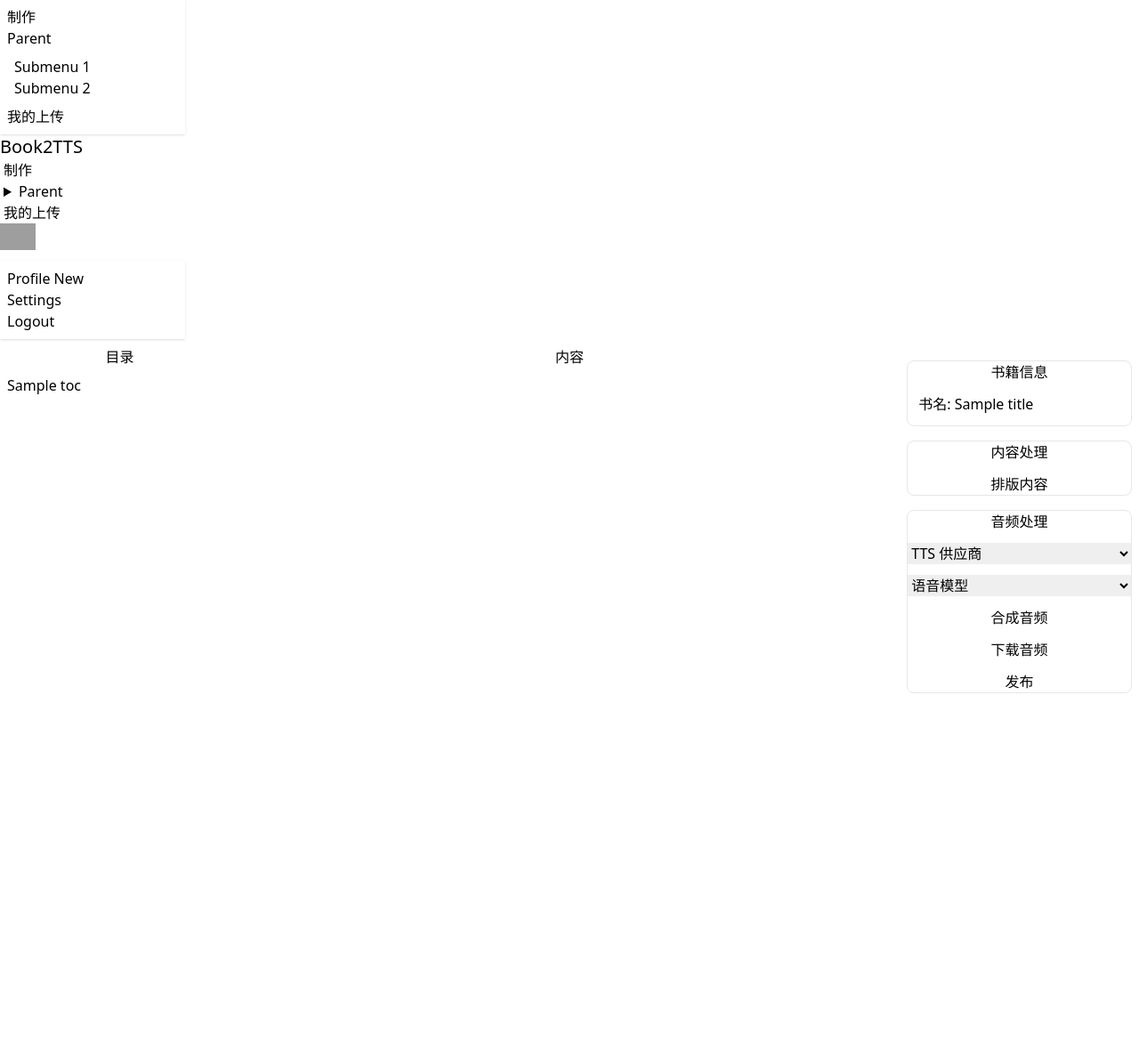
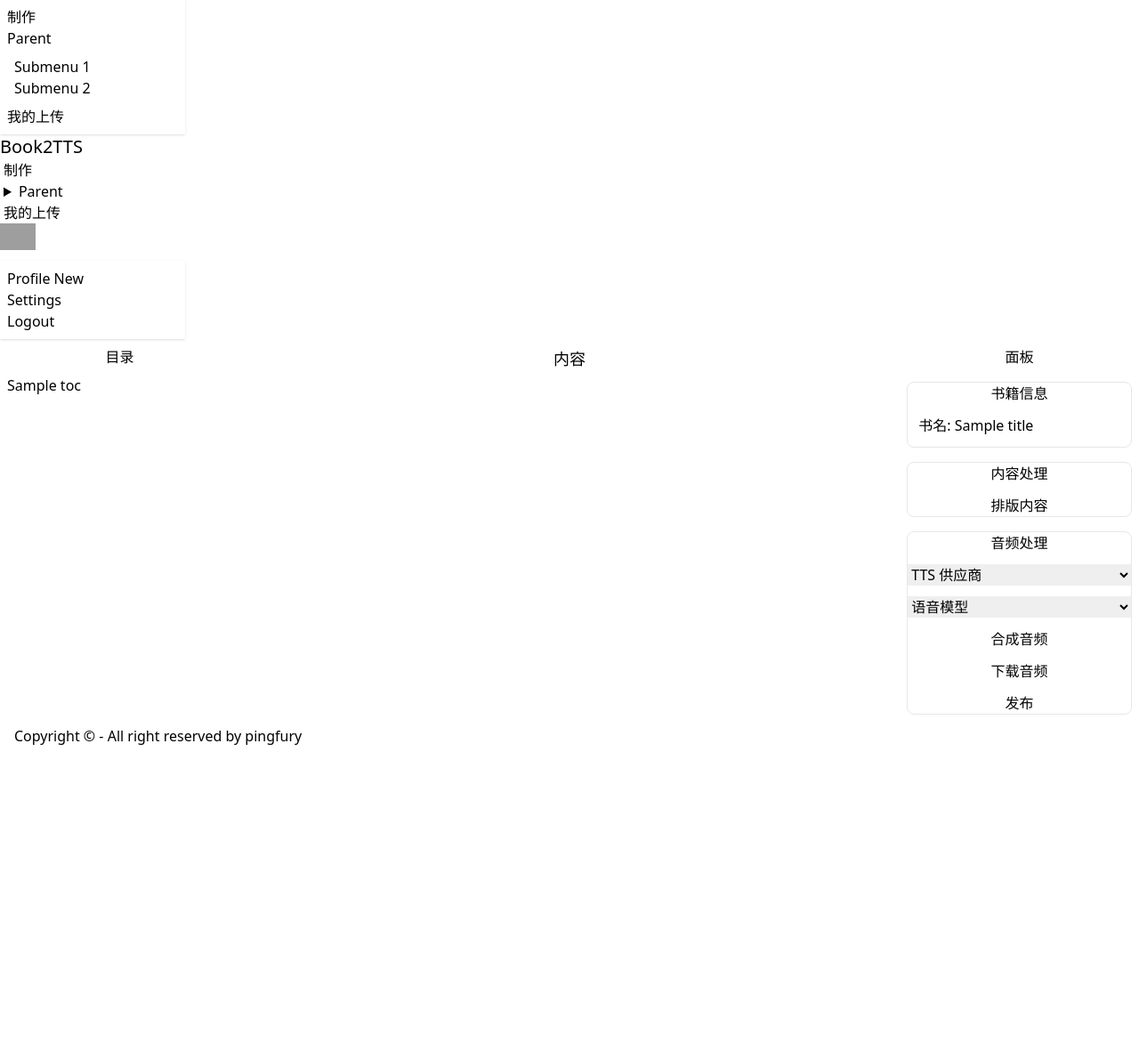
Before and after one commit to pingfury108/book2tts, a Django app: template src/web/workbench/templates/index.html in a window 1280 px wide. Shown: the part 13-1194 px from the top of the page at 89% size. After the commit the page ends 850 px from the top, so only its background shows below. Run offline with Django 5.2, Linux system fonts and the light colour scheme; the template is opened without the code that fills it: most values are stand-ins (such as "Sample title", 1, 10 or a date in 2020); some libraries are stand-ins or nearby versions; grey boxes are pictures that could not be loaded.

Commit message:
fix dev requirements

```diff
--- a/pyproject.toml
+++ b/pyproject.toml
@@ -35,7 +35,9 @@ build-backend = "hatchling.build"
 
 [tool.rye]
 managed = true
-dev-dependencies = []
+dev-dependencies = [
+    "django-stubs>=5.1.1",
+]
 
 
 [tool.hatch.metadata]
--- a/src/web/theme/templates/base.html
+++ b/src/web/theme/templates/base.html
@@ -13,7 +13,7 @@
 </head>
 
 <body>
-    <div class="container mx-auto">
+    <div class="container mx-auto h-svh">
         <div class="navbar bg-base-100">
             <div class="navbar-start">
                 <div class="dropdown">
@@ -83,6 +83,11 @@
         </div>
 
     </div>
+    <footer class="footer footer-center text-base-content p-4">
+      <aside>
+        <p>Copyright ©  - All right reserved by pingfury</p>
+      </aside>
+    </footer>
     </div>
 </body>
 
--- a/src/web/workbench/templates/index.html
+++ b/src/web/workbench/templates/index.html
@@ -2,7 +2,7 @@
 
 
 {% block content %}
-<div class="flex p-2 h-dvh w-full">
+<div class="flex p-2 w-full">
     <div class="grow h-full w-1/5">
         <div class="container text-center">
             <h3>目录</h3>
@@ -26,13 +26,16 @@
     <div class="divider divider-horizontal"></div>
     <div class="grow h-full w-3/5">
         <div class="container text-center">
-            <h3>内容</h3>
+            <h3 class="text-lg font-sans font-medium">内容</h3>
         </div>
         <div class="container pt-2" id="src-text">
         </div>
     </div>
     <div class="divider divider-horizontal"></div>
     <div class="grow h-full w-1/5">
+      <div class="container text-center">
+            <h3>面板</h3>
+        </div>
         <div class="mt-4 border rounded-lg">
             <div class="container text-center">
                 <h3>书籍信息</h3>
--- a/src/web/workbench/templates/text_by_toc.html
+++ b/src/web/workbench/templates/text_by_toc.html
@@ -1,4 +1,4 @@
 
-<textarea  placeholder="" class="textarea textarea-bordered textarea-lg h-dvh w-full">
+<textarea  placeholder="" class="textarea textarea-bordered h-[52rem] w-full">
 {{ texts }}
 </textarea>
```
Also changed, not shown: src/web/workbench/views.py (+5 -3 lines), 1 other file.
